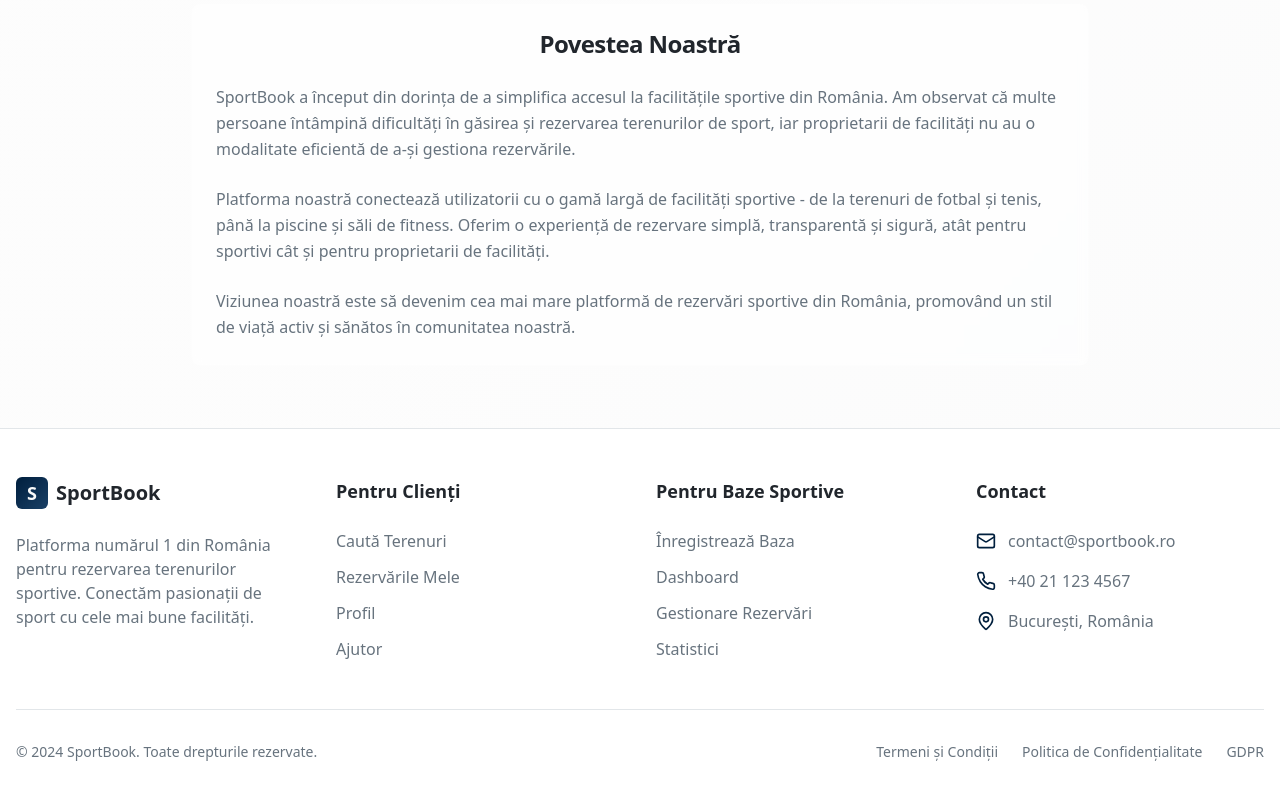
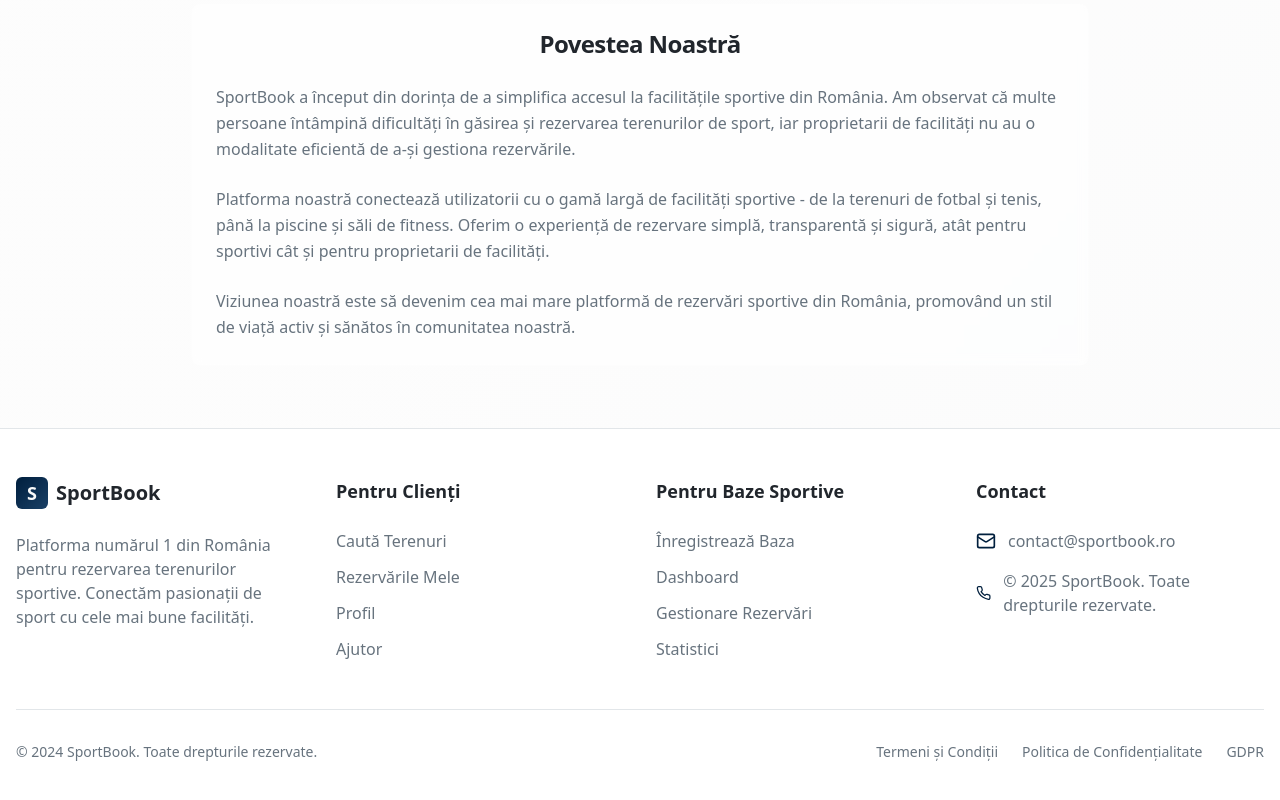
Before and after one commit to marcossoames/rezervaarena, a React (Vite) app: page /about in a window 1280 px wide. Shown: the part 697-1497 px from the top of the page. Built offline with nearby package versions, Linux system fonts and the light colour scheme.

Commit message:
Visual edit in Lovable
Edited UI in Lovable

```diff
--- a/src/components/Footer.tsx
+++ b/src/components/Footer.tsx
@@ -47,11 +47,11 @@ const Footer = () => {
               </div>
               <div className="flex items-center space-x-3">
                 <Phone className="h-5 w-5 text-primary" />
-                <span className="text-muted-foreground">+40 21 123 4567</span>
+                <span className="text-muted-foreground">© 2025 SportBook. Toate drepturile rezervate.</span>
               </div>
               <div className="flex items-center space-x-3">
-                <MapPin className="h-5 w-5 text-primary" />
-                <span className="text-muted-foreground">București, România</span>
+
+
               </div>
             </div>
           </div>
```
